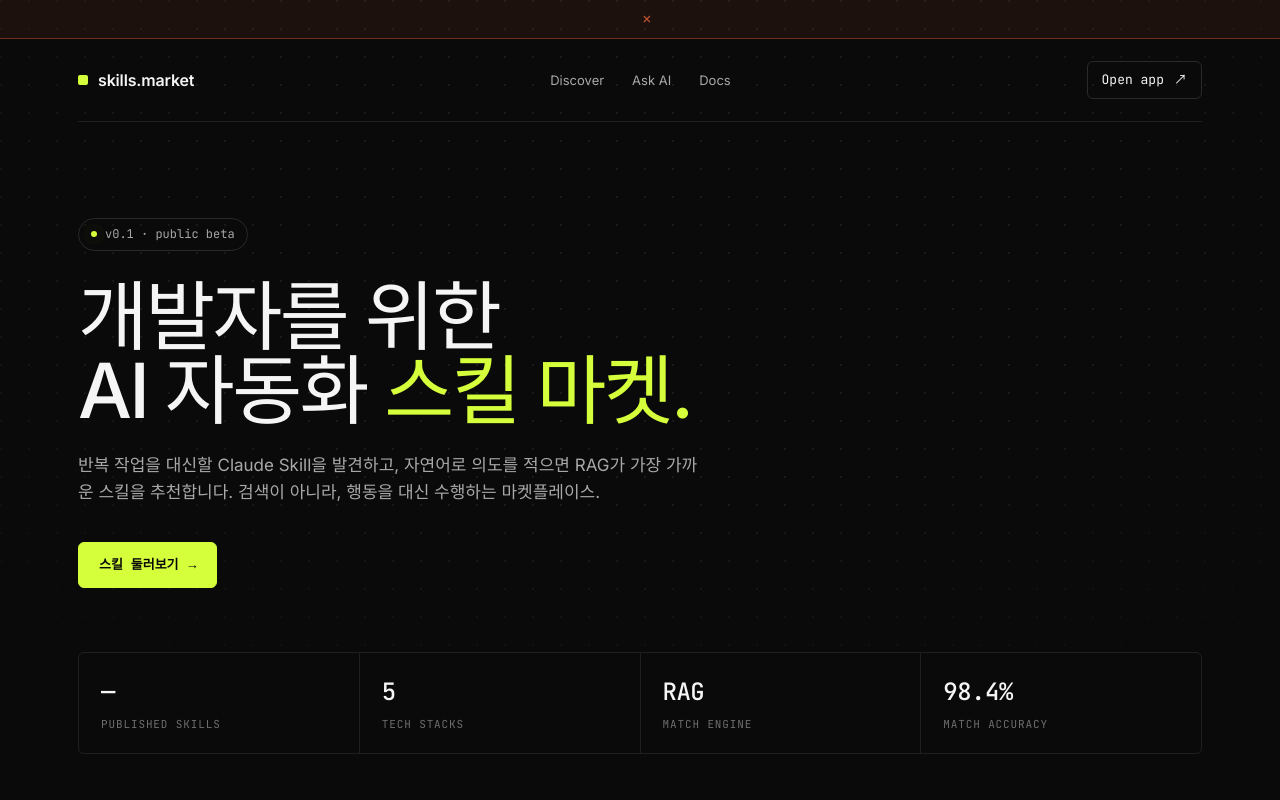
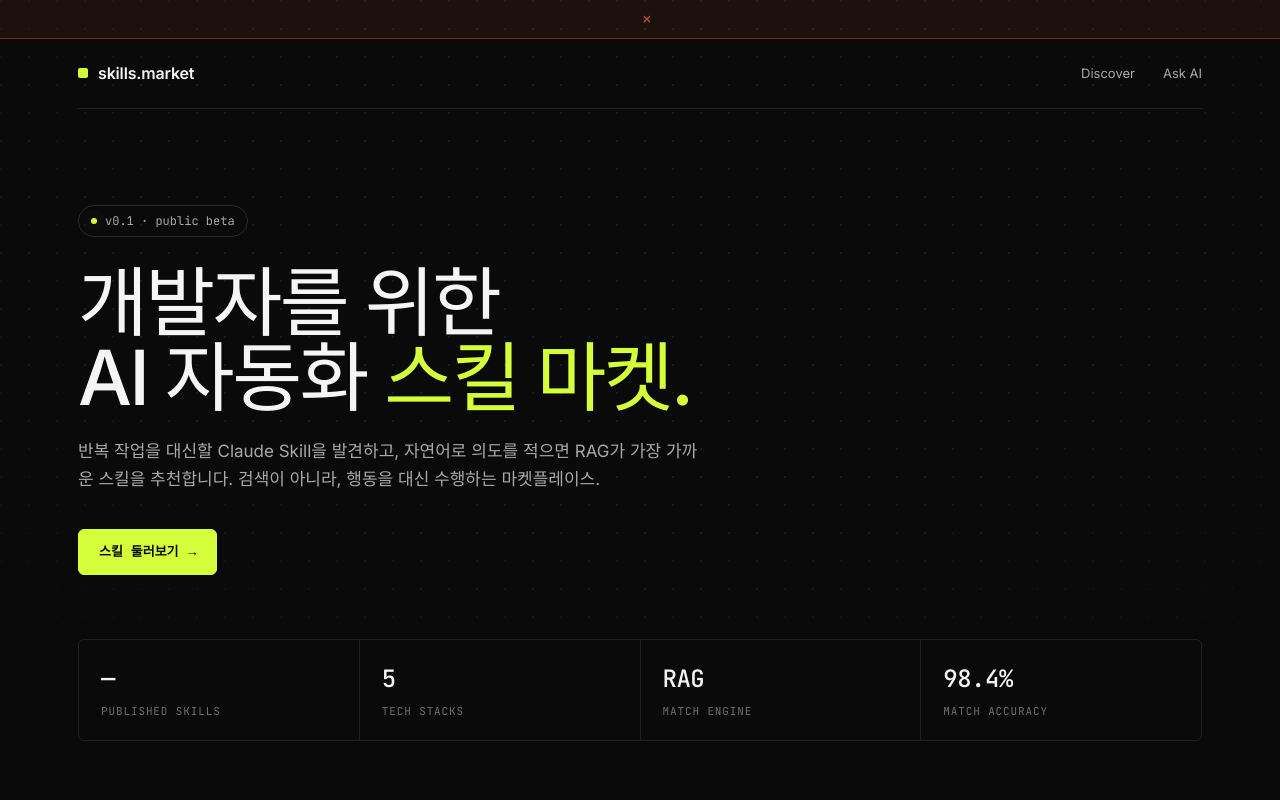
Before and after one commit to soma17th-ai6/Skills-Market-FE, a website with bundled scripts: page index.html in a window 1280 px wide. Shown: the top 800 px of the page. Built offline with nearby package versions, Linux system fonts and the light colour scheme; files whose address does not match are found by name.

Commit message:
chore(ui): nav 의 Docs 링크 + Open app CTA 제거

```diff
--- a/index.html
+++ b/index.html
@@ -28,12 +28,7 @@
     <div class="nav-links">
       <a href="#discover">Discover</a>
       <a href="#intent">Ask AI</a>
-      <a href="#docs">Docs</a>
     </div>
-    <a href="#" class="nav-cta">
-      <span>Open app</span>
-      <span class="arrow">↗</span>
-    </a>
   </nav>
 
   <header class="hero">
--- a/styles/main.css
+++ b/styles/main.css
@@ -36,8 +36,6 @@ nav{display:flex;align-items:center;justify-content:space-between;padding:22px 0
 .logo-dot{width:10px;height:10px;background:var(--accent);border-radius:2px}
 .nav-links{display:flex;gap:28px;font-size:13px;color:var(--fg-2)}
 .nav-links a:hover{color:var(--fg)}
-.nav-cta{display:flex;align-items:center;gap:10px;font-size:13px;font-family:'JetBrains Mono',monospace;padding:8px 14px;border:1px solid var(--line-2);border-radius:var(--r);transition:all .15s}
-.nav-cta:hover{border-color:var(--accent);color:var(--accent)}
 
 /* hero */
 .hero{padding:96px 0 60px;border-bottom:1px solid var(--line)}
```
